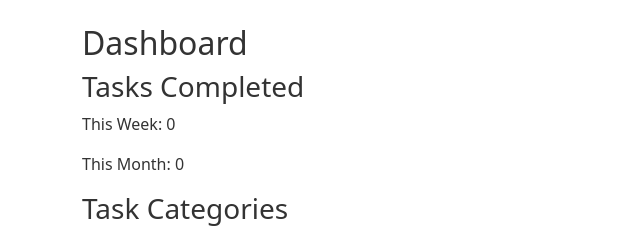
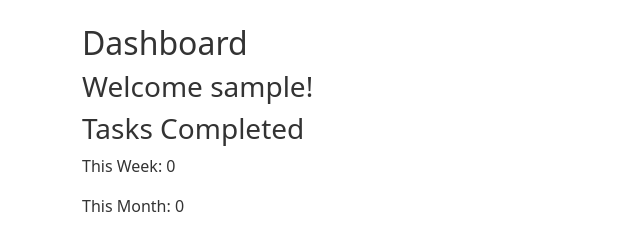
Before and after one commit to DAgotdatdough/tasknest, a Flask app: page / in a window 1280 px wide. Shown: the part 56-288 px from the top of the page, without its empty margins (0-640 px from the left). Run offline with Flask 3, Linux system fonts and the light colour scheme; the visitor is signed in with stand-in values (Sample User, id 1); data that the repository does not hold is empty; some libraries are stand-ins or nearby versions.

Commit message:
Comments

```diff
--- a/templates/dashboard.html
+++ b/templates/dashboard.html
@@ -1,6 +1,9 @@
 {% extends "base.html" %}
 {% block content %}
 <h2>Dashboard</h2>
+
+<!-- Welcome Message -->
+<h3>Welcome {{ current_user.username }}!</h3>
 
 <!-- Task Completion Overview -->
 <h3>Tasks Completed</h3>
```
